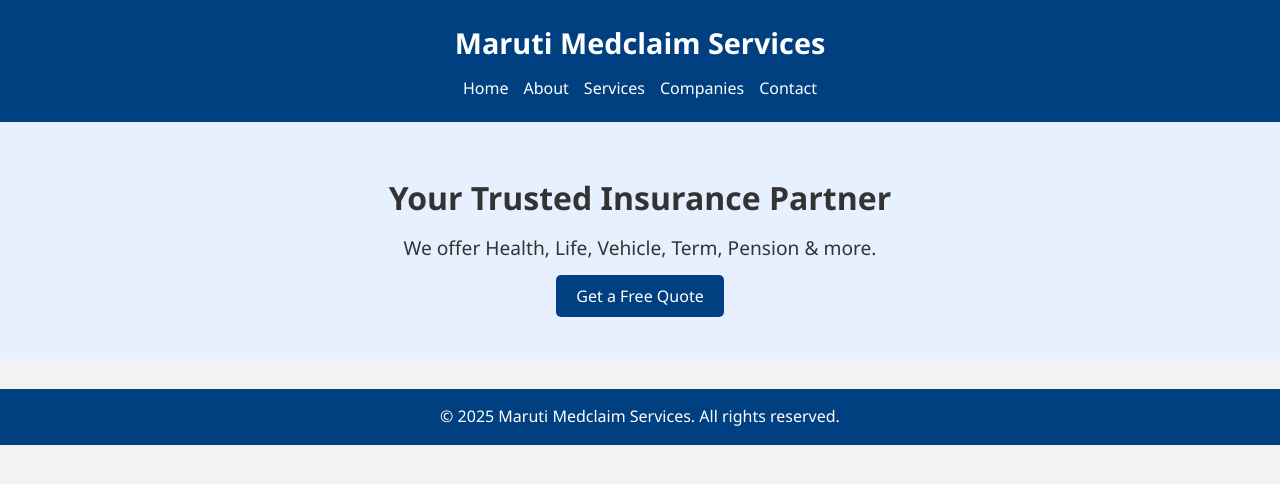
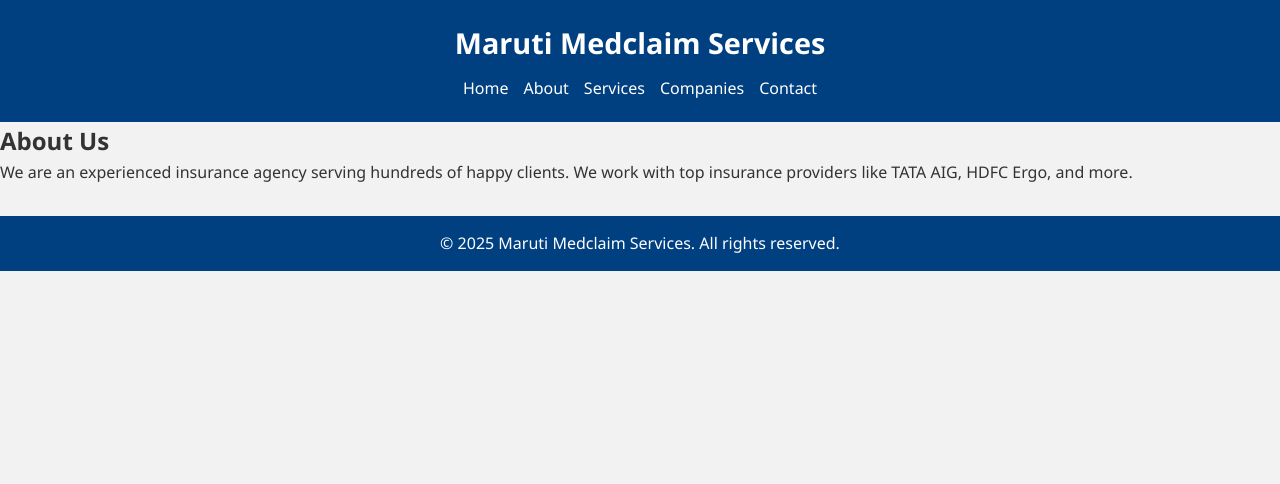
Before and after one commit to vraj146/maruti-medclaim-website, a plain HTML site: page index.html in a window 1280 px wide. Drawn offline with Linux system fonts and the light colour scheme.

Commit message:
Update index.html

```diff
--- a/index.html
+++ b/index.html
@@ -3,7 +3,7 @@
 <head>
   <meta charset="UTF-8" />
   <meta name="viewport" content="width=device-width, initial-scale=1.0" />
-  <title>Maruti Medclaim Services</title>
+  <title>About Us - Maruti Medclaim</title>
   <link rel="stylesheet" href="style.css" />
 </head>
 <body>
@@ -20,16 +20,14 @@
   </header>
 
   <main>
-    <section class="hero">
-      <h2>Your Trusted Insurance Partner</h2>
-      <p>We offer Health, Life, Vehicle, Term, Pension & more.</p>
-      <a href="contact.html" class="cta-button">Get a Free Quote</a>
-    </section>
+    <h2>About Us</h2>
+    <p>We are an experienced insurance agency serving hundreds of happy clients. We work with top insurance providers like TATA AIG, HDFC Ergo, and more.</p>
   </main>
 
   <footer>
     <p>&copy; 2025 Maruti Medclaim Services. All rights reserved.</p>
   </footer>
+
   <script src="script.js"></script>
 </body>
 </html>
```
